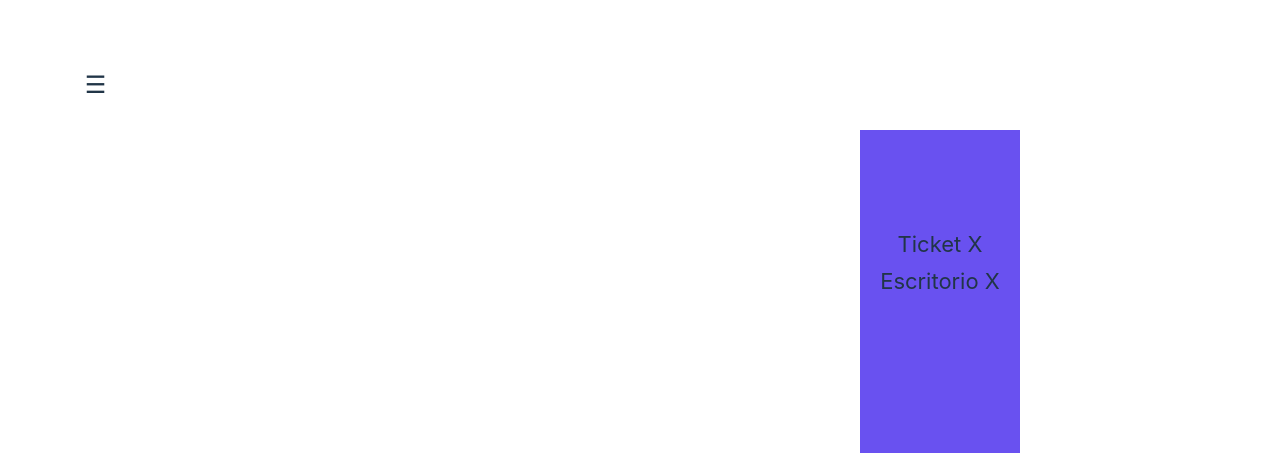
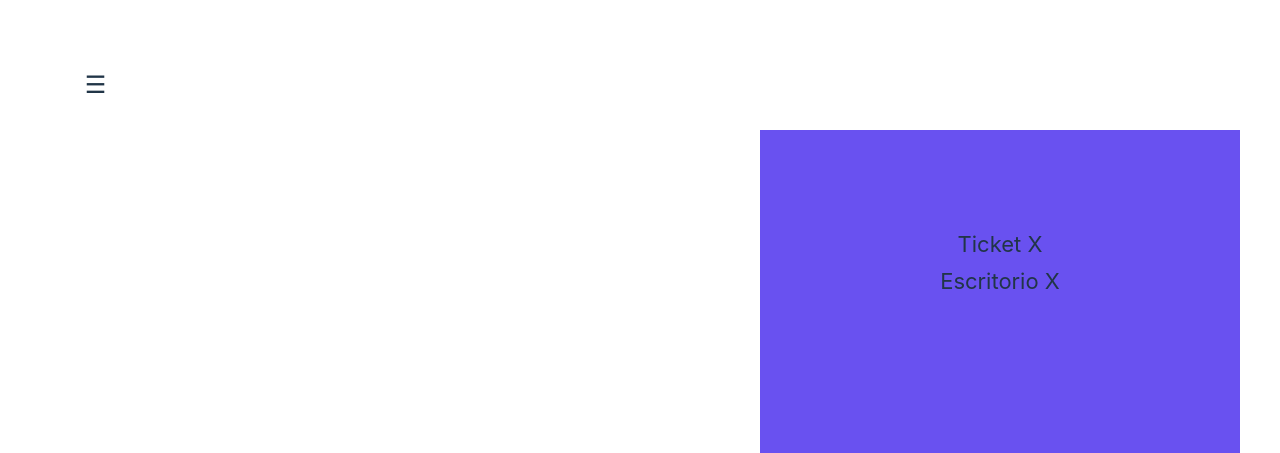
Before and after one commit to ogomezga/react-hexagonal-learn, a React app: page /public in a window 1280 px wide. Shown: the top 453 px of the page. Built offline with nearby package versions, Linux system fonts and the light colour scheme.

Commit message:
refactor(react-hexagonal-learn): use the percentage instead of property vh

```diff
--- a/src/infraestructure/ui/globalScreen/globalScreen.css
+++ b/src/infraestructure/ui/globalScreen/globalScreen.css
@@ -1,6 +1,4 @@
 #root {
-  max-width: 1280px;
-  margin: 0 auto;
   padding: 2rem;
   text-align: center;
 }
--- a/src/infraestructure/ui/main.css
+++ b/src/infraestructure/ui/main.css
@@ -16,8 +16,8 @@
 .root {
   display: flex;
   flex-direction: column;
-  min-height: 100vh;
-  min-width: 100vh;
+  min-height: 100%;
+  min-width: 100%;
 }
 
 a {
--- a/src/infraestructure/ui/public/public.css
+++ b/src/infraestructure/ui/public/public.css
@@ -1,6 +1,7 @@
 .table-tickets {
     display: flex;
     height: 100vh;
+    width: 100%;
     font-size: 22px;
 }
 
@@ -8,7 +9,7 @@
     display: flex;
     flex-direction: column;
     justify-content: center;
-    width: 75vh;
+    width: 60%;
     gap: 4px;
     font-size: 48px;
 }
@@ -18,11 +19,11 @@
     display: flex;
     flex-direction: column;
     justify-content: space-around;
+    width: 40%;
 }
 
 .next-tickets > div {
     display: flex;
     flex-direction: column;
-    width: 20vh;
     gap: 4px;
 }
```
